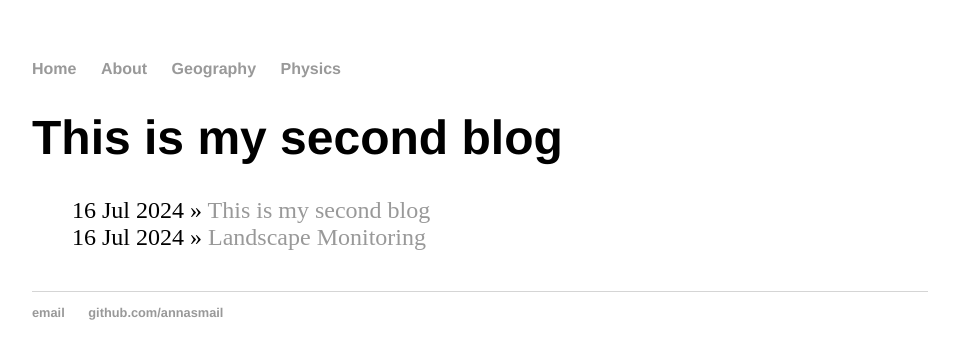
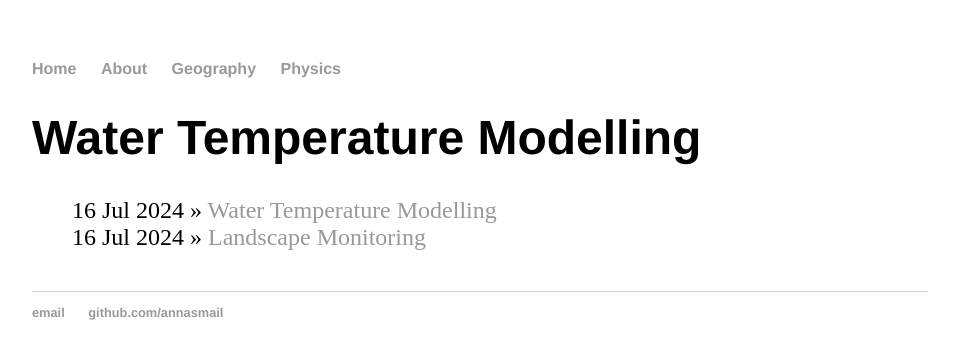
Before and after one commit to annasmail/annasmail.github.io, a Jekyll site: the page built from blog-Geography/_posts/2024-07-16-Water-Body-Temperature.md, in a window 1280 px wide. Shown: the top 359 px of the page, without its empty margins (160-1119 px from the left). Built offline with Jekyll 4.4.1, drawn with Linux system fonts in a browser that asks for light colours.

Commit message:
Update and rename 2024-07-16-mysecondblog.md to 2024-07-16-Water-Body-Temperature.md

```diff
--- a/blog-Geography/_posts/2024-07-16-mysecondblog.md
+++ b/blog-Geography/_posts/2024-07-16-Water-Body-Temperature.md
@@ -1,6 +1,6 @@
 ---
 layout: post-Geography
-title: "This is my second blog"
+title: "Water Temperature Modelling"
 date: 2024-07-16
 category: "Geography"
 ---
```
